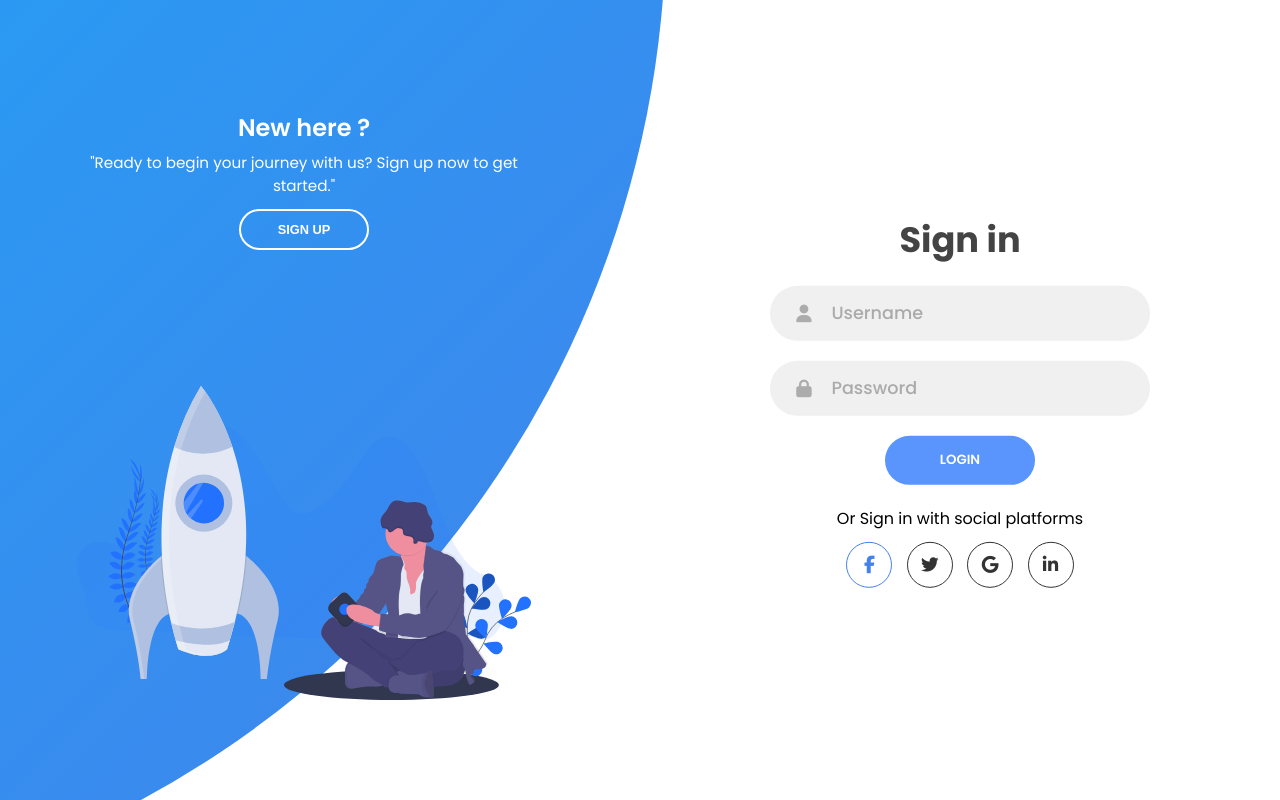
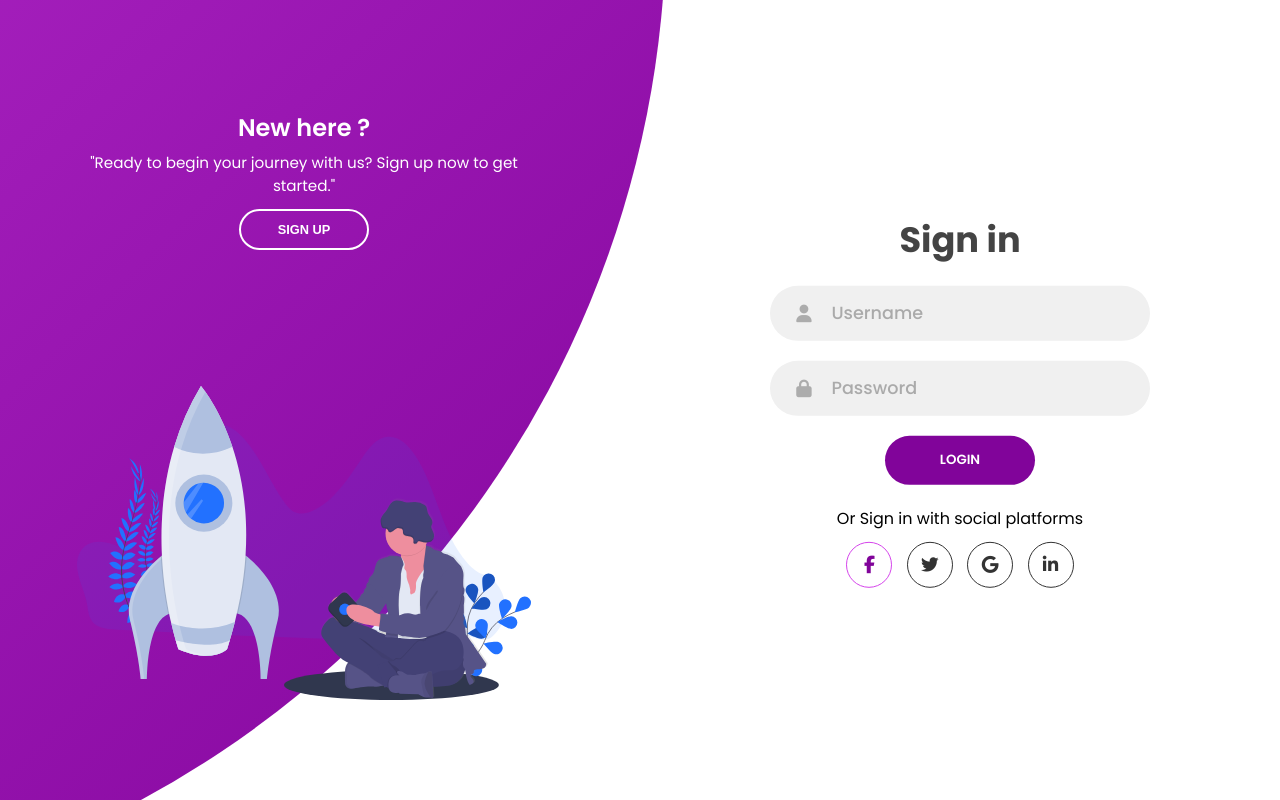
Before and after one commit to juniperus01/College-Quora, a plain HTML site: page Login_page/index.html in a window 1280 px wide. In both pictures the pointer is over the link 869 px from the left and 564 px from the top of the page. Drawn offline with Linux system fonts and the light colour scheme.

Commit message:
Update style.css
changed color scheme to purple

```diff
--- a/Login_page/style.css
+++ b/Login_page/style.css
@@ -128,13 +128,13 @@ form.sign-in-form {
 }
 
 .social-icon:hover {
-  color: #4481eb;
-  border-color: #4481eb;
+  color: #81049a;
+  border-color: #d544eb;
 }
 
 .btn {
   width: 150px;
-  background-color: #5995fd;
+  background-color: #81049a;
   border: none;
   outline: none;
   height: 49px;
@@ -148,7 +148,7 @@ form.sign-in-form {
 }
 
 .btn:hover {
-  background-color: #4d84e2;
+  background-color: #81049a;
 }
 .panels-container {
   position: absolute;
@@ -168,7 +168,7 @@ form.sign-in-form {
   top: -10%;
   right: 48%;
   transform: translateY(-50%);
-  background-image: linear-gradient(-45deg, #4481eb 0%, #04befe 100%);
+  background-image: linear-gradient(-45deg, #81049a 0%, #d544eb 100%);
   transition: 1.8s ease-in-out;
   border-radius: 50%;
   z-index: 6;
```
